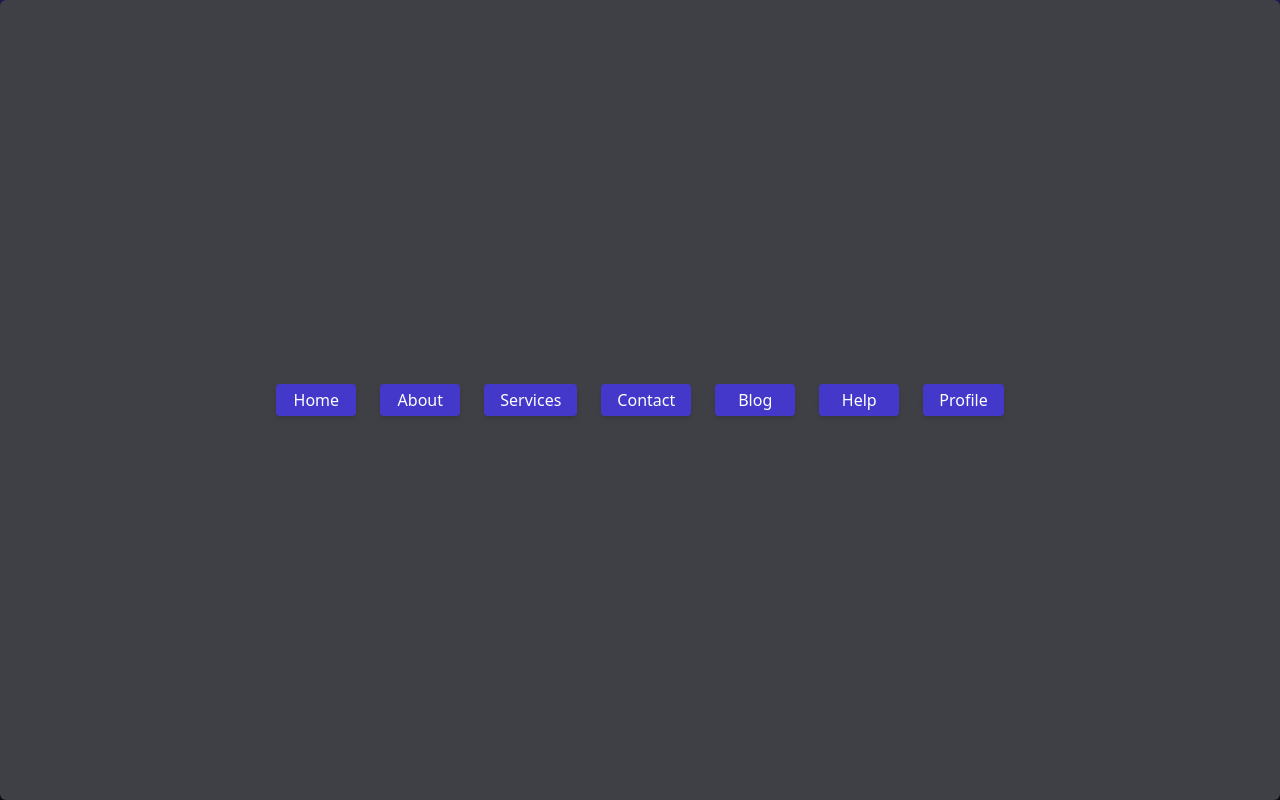
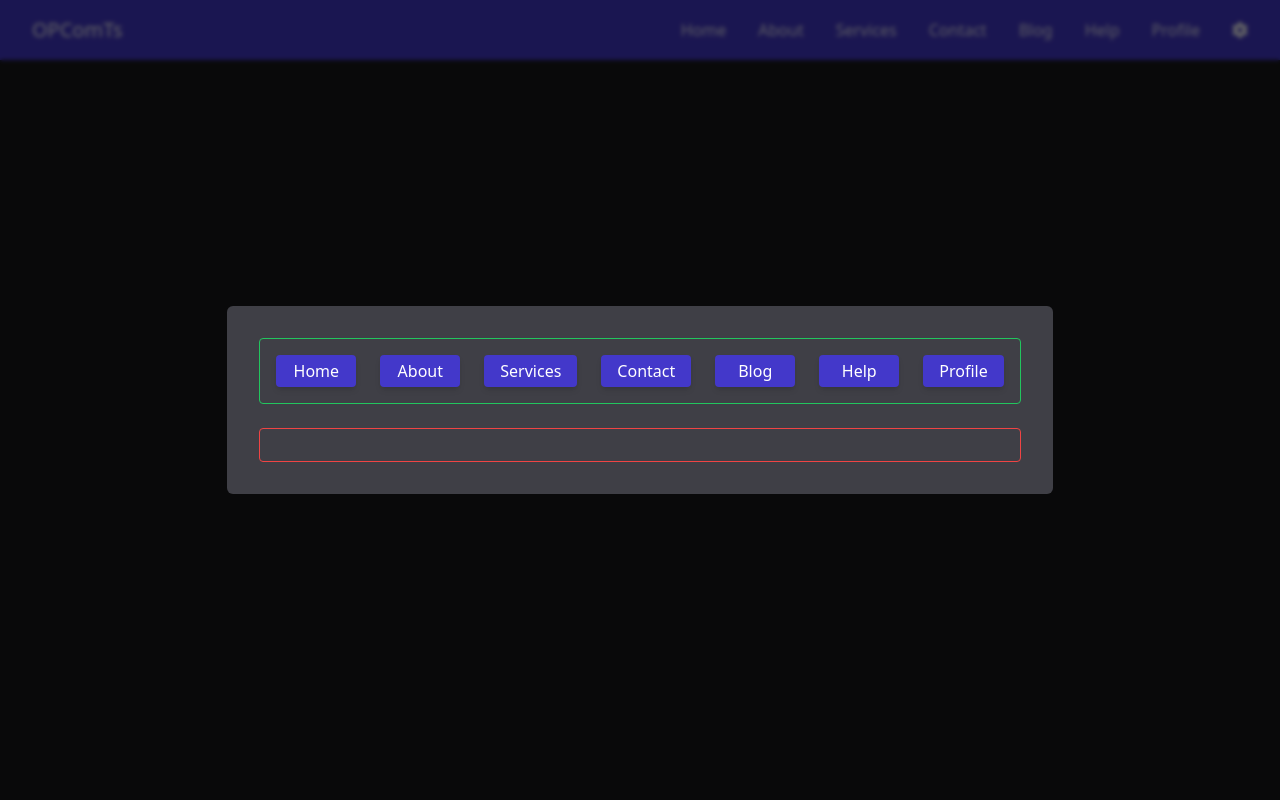
Before and after one commit to m1her/OP_Components, a Next.js app: page / in a window 1280 px wide. Built offline with nearby package versions, Linux system fonts and the light colour scheme.

Commit message:
ordering for web is done

```diff
--- a/src/components/CustomizableNavigation/EditWebNavLinks/DraggableLink.tsx
+++ b/src/components/CustomizableNavigation/EditWebNavLinks/DraggableLink.tsx
@@ -5,8 +5,8 @@ import { NavLinkType } from "../data";
 
 interface DragItem {
   index: number;
-  id: string;
-  type: string;
+  id: number;
+  isActive: boolean;
 }
 
 interface DraggableLinkProps {
@@ -42,7 +42,9 @@ export const DraggableLink: React.FC<DraggableLinkProps> = ({
       if (dragIndex < hoverIndex && hoverActualX < hoverMiddleX) return;
       if (dragIndex > hoverIndex && hoverActualX > hoverMiddleX) return;
 
-      moveLink(dragIndex, hoverIndex);
+      if (monitor.isOver() && item.isActive) {
+        moveLink(dragIndex, hoverIndex);
+      }
 
       item.index = hoverIndex;
     },
@@ -50,18 +52,18 @@ export const DraggableLink: React.FC<DraggableLinkProps> = ({
 
   const [{ isDragging }, dragRef] = useDrag({
     type: "item",
-    item: { index },
+    item: { index, id: linkData.id, isActive: linkData.isActive },
     collect: (monitor) => ({
       isDragging: monitor.isDragging(),
     }),
   });
 
   const ref = useRef<HTMLDivElement>(null);
-  const dragDropRef = dragRef(dropRef(ref));
+  dragRef(dropRef(ref));
 
   return (
     <div
-      ref={dragDropRef}
+      ref={ref}
       className="select-none min-w-20 text-center rounded h-fit shadow-md bg-indigo-700 px-4 py-1 transition-opacity cursor-move"
       style={{ opacity: !isDragging ? 1 : 0.1 }}
     >
--- /dev/null
+++ b/src/components/CustomizableNavigation/EditWebNavLinks/GroupStatusDrop.tsx
@@ -0,0 +1,47 @@
+import React, { ReactNode, useRef } from "react";
+import { useDrop } from "react-dnd";
+import { NavLinkType } from "../data";
+
+export const GroupStatusDrop = ({
+  children,
+  isActiveEffect,
+  filteringFunction,
+}: {
+  children: ReactNode;
+  links: NavLinkType[];
+  setLinks: React.Dispatch<React.SetStateAction<NavLinkType[]>>;
+  isActiveEffect: boolean;
+  filteringFunction: (id: number) => void;
+}) => {
+  const [{ isOver }, dropRef] = useDrop({
+    accept: "item",
+    drop: (item: { index: number; id: number; isActive: boolean }) => {
+      if (isActiveEffect != item.isActive) {
+        filteringFunction(item.id);
+      }
+    },
+    collect: (monitor) => ({
+      isOver: monitor.isOver(),
+    }),
+  });
+
+  const ref = useRef<HTMLDivElement>(null);
+  dropRef(ref);
+  return (
+    <div
+      ref={ref}
+      className={`flex w-full gap-6 items-center justify-center border rounded p-4
+        ${
+          isOver
+            ? isActiveEffect
+              ? "bg-green-500/10 hover:bg-transparent"
+              : "bg-red-500/10 hover:bg-transparent"
+            : ""
+        }
+        ${isActiveEffect ? "border-green-500" : "border-red-500"}
+        `}
+    >
+      {children}
+    </div>
+  );
+};
--- a/src/components/CustomizableNavigation/EditWebNavLinks/index.tsx
+++ b/src/components/CustomizableNavigation/EditWebNavLinks/index.tsx
@@ -1,44 +1,101 @@
 "use client";
 import { faGear } from "@fortawesome/free-solid-svg-icons";
 import { FontAwesomeIcon } from "@fortawesome/react-fontawesome";
-import React, { useCallback, useState } from "react";
+import React, { useCallback, useEffect, useState } from "react";
 // import { NavLinkType } from "../data";
 import { DraggableLink } from "./DraggableLink";
 import { HTML5Backend } from "react-dnd-html5-backend";
 import { DndProvider } from "react-dnd";
+import { GroupStatusDrop } from "./GroupStatusDrop";
+import { NavLinkType } from "../data";
 // import update from "immutability-helper";
 
 export const EditWebNavLinks = () => {
-  const [links, setLinks] = useState([
-    { id: 1, index: 1, title: "Home", link: "/" },
-    { id: 2, index: 2, title: "About", link: "/" },
-    { id: 3, index: 3, title: "Services", link: "/" },
-    { id: 4, index: 4, title: "Contact", link: "/" },
-    { id: 5, index: 5, title: "Blog", link: "/" },
-    { id: 6, index: 6, title: "Help", link: "/" },
-    { id: 7, index: 7, title: "Profile", link: "/" },
+  const [links, setLinks] = useState<NavLinkType[] | []>([
+    { id: 1, title: "Home", link: "/", isActive: true },
+    { id: 2, title: "About", link: "/", isActive: true },
+    { id: 3, title: "Services", link: "/", isActive: true },
+    { id: 4, title: "Contact", link: "/", isActive: true },
+    { id: 5, title: "Blog", link: "/", isActive: true },
+    { id: 6, title: "Help", link: "/", isActive: true },
+    { id: 7, title: "Profile", link: "/", isActive: true },
   ]);
+  const [activeLinks, setActiveLinks] = useState<NavLinkType[] | []>([]);
+  const [disabledLinks, setDisabledLinks] = useState<NavLinkType[] | []>([]);
 
-  const moveLink = useCallback((dragIndex: number, hoverIndex: number) => {
-        const dragItem = links[dragIndex]
-        const hoverItem = links[hoverIndex]
-        setLinks(links => {
-            const updatedPets = [...links]
-            updatedPets[dragIndex] = hoverItem
-            updatedPets[hoverIndex] = dragItem
-            return updatedPets
-        })
+  useEffect(() => {
+    const activeFiltered: NavLinkType[] = [];
+    const disabledFiltered: NavLinkType[] = [];
+
+    for (const link of links) {
+      if (link.isActive) {
+        activeFiltered.push(link);
+      } else {
+        disabledFiltered.push(link);
+      }
+    }
+
+    setActiveLinks(activeFiltered);
+    setDisabledLinks(disabledFiltered);
+  }, [links]);
+
+  const moveLink = useCallback(
+    (dragIndex: number, hoverIndex: number) => {
+      const dragItem = activeLinks[dragIndex];
+      const hoverItem = activeLinks[hoverIndex];
+      setActiveLinks((links) => {
+        const updatedPets = [...links];
+        updatedPets[dragIndex] = hoverItem;
+        updatedPets[hoverIndex] = dragItem;
+        return updatedPets;
+      });
     },
-    [links],
+    [activeLinks]
+  );
+
+  const removeFromActive = (id: number) => {
+    setLinks((prevLinks) =>
+      prevLinks.map((link) =>
+        link.id === id ? { ...link, isActive: false } : link
       )
+    );
+
+    setActiveLinks((prevActive) => prevActive.filter((link) => link.id !== id));
+    setDisabledLinks((prevDisabled) => [
+      ...prevDisabled,
+      links.find((link) => link.id === id)!,
+    ]);
+  };
+
+  const removeFromDisabled = (id: number) => {
+    setLinks((prevLinks) =>
+      prevLinks.map((link) =>
+        link.id === id ? { ...link, isActive: true } : link
+      )
+    );
+
+    setDisabledLinks((prevDisabled) =>
+      prevDisabled.filter((link) => link.id !== id)
+    );
+    setActiveLinks((prevActive) => [
+      ...prevActive,
+      disabledLinks.find((link) => link.id === id)!,
+    ]);
+  };
 
   return (
     <DndProvider backend={HTML5Backend}>
       <ul className="">
         <FontAwesomeIcon icon={faGear} className="w-4 h-4 cursor-pointer" />
         <div className="fixed z-50 top-0 left-0 inset-0 bg-black/60 backdrop-blur-[2px] flex justify-center items-center">
-          <div className="p-8 rounded-md bg-zinc-700 flex gap-6 w-full h-full items-center justify-center">
-            {links.map((navLink, idx) => (
+          <div className="p-8 rounded-md bg-zinc-700 flex flex-col gap-6 items-center">
+            <GroupStatusDrop
+              links={links}
+              setLinks={setLinks}
+              isActiveEffect={true}
+              filteringFunction={removeFromDisabled}
+            >
+              {activeLinks.map((navLink, idx) => (
                 <DraggableLink
                   key={navLink.id}
                   index={idx}
@@ -46,6 +103,23 @@ export const EditWebNavLinks = () => {
                   moveLink={moveLink}
                 />
               ))}
+            </GroupStatusDrop>
+
+            <GroupStatusDrop
+              links={links}
+              setLinks={setLinks}
+              isActiveEffect={false}
+              filteringFunction={removeFromActive}
+            >
+              {disabledLinks.map((navLink, idx) => (
+                <DraggableLink
+                  key={navLink.id}
+                  index={idx}
+                  linkData={navLink}
+                  moveLink={moveLink}
+                />
+              ))}
+            </GroupStatusDrop>
           </div>
         </div>
       </ul>
--- a/src/components/CustomizableNavigation/data.ts
+++ b/src/components/CustomizableNavigation/data.ts
@@ -1,18 +1,18 @@
 export const defaultPcNavs: NavLinkType[] = [
-  { id: 1, index: 1, title: "Home", link: "/" },
-  { id: 2, index: 2, title: "About", link: "/" },
-  { id: 3, index: 3, title: "Services", link: "/" },
-  { id: 4, index: 4, title: "Contact", link: "/" },
-  { id: 5, index: 5, title: "Blog", link: "/" },
-  { id: 6, index: 6, title: "Help", link: "/" },
-  { id: 7, index: 7, title: "Profile", link: "/" },
+  { id: 1, title: "Home", link: "/", isActive: true },
+  { id: 2, title: "About", link: "/", isActive: true },
+  { id: 3, title: "Services", link: "/", isActive: true },
+  { id: 4, title: "Contact", link: "/", isActive: true },
+  { id: 5, title: "Blog", link: "/", isActive: true },
+  { id: 6, title: "Help", link: "/", isActive: true },
+  { id: 7, title: "Profile", link: "/", isActive: true },
 ];
 
 export type NavLinkType = {
   id: number;
-  index: number;
   title: string;
   link: string;
+  isActive: boolean;
 };
 
 export const ItemTypes = {
```
Lines whose indentation alone changed are shown as unchanged.
